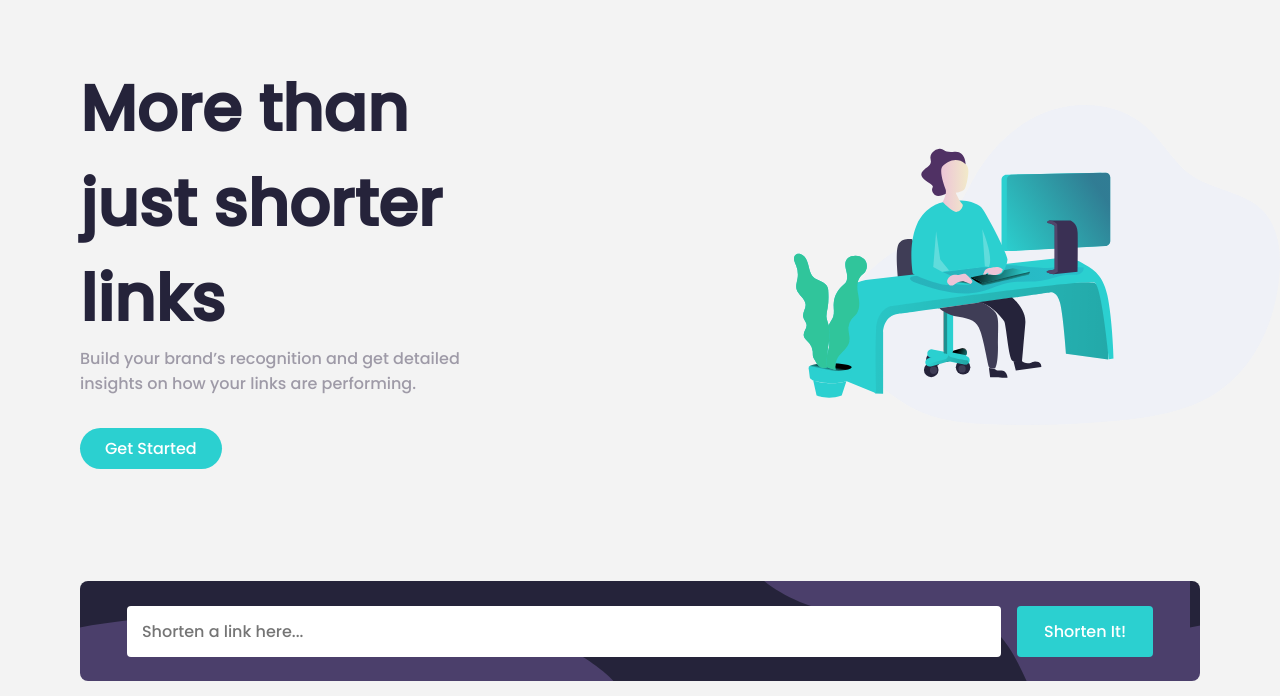
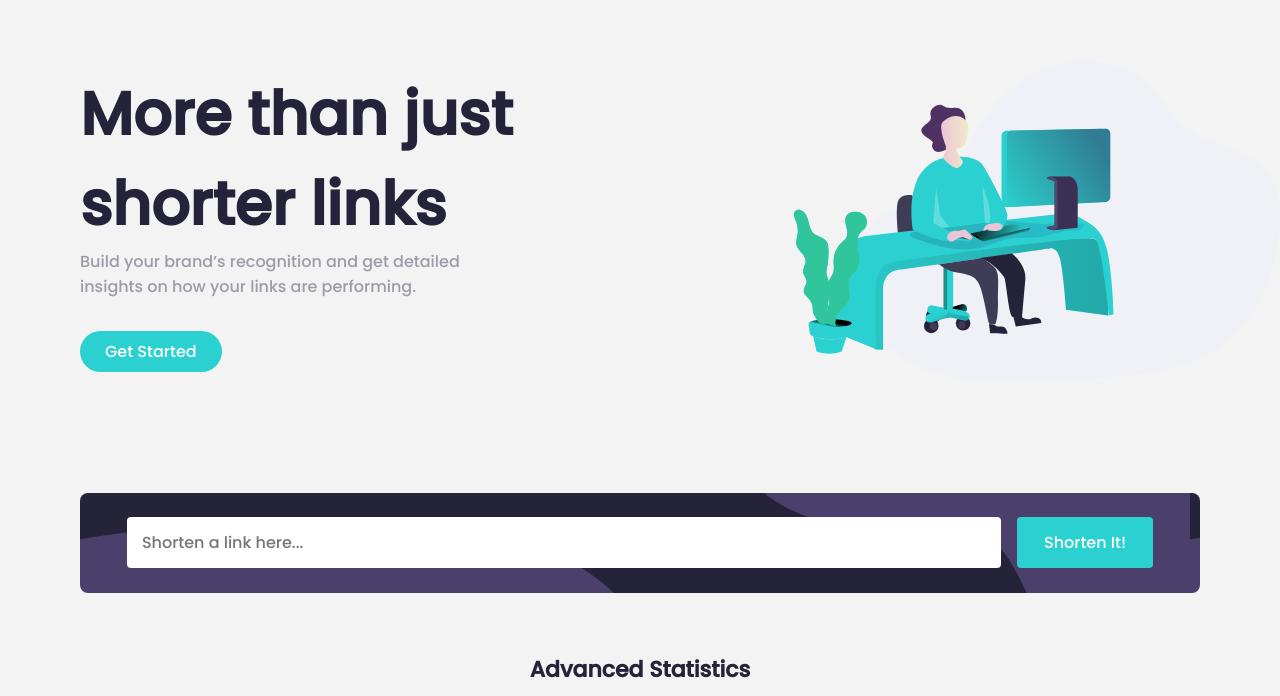
Before and after one commit to paminus-kingori/URL-shortening-site, a plain HTML site: page index.html in a window 1280 px wide. Shown: the part 52-748 px from the top of the page. Drawn offline with Linux system fonts and the light colour scheme.

Commit message:
changing font-size

```diff
--- a/style.css
+++ b/style.css
@@ -150,7 +150,7 @@ nav aside{
     max-width: 435px;
 }
 .left strong{
-    font-size: 5vw;
+    font-size:60px;
     color: #25233a;
     font-weight: 700;
 }
```
